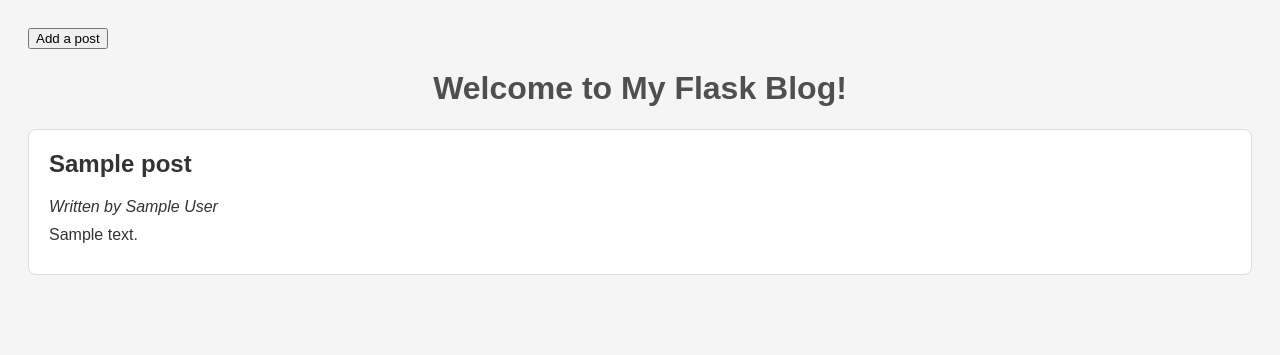
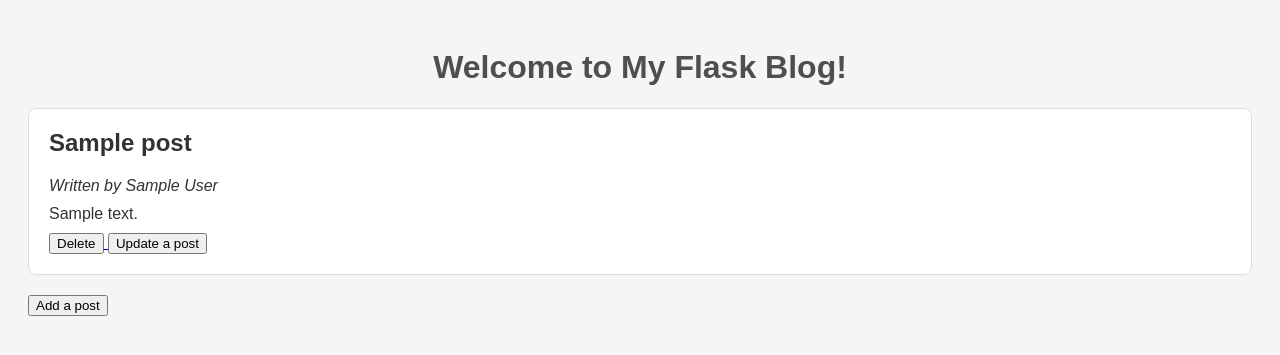
Before and after one commit to erikloos/Masterblog, a Flask app: template templates/index.html in a window 1280 px wide. Shown: the top 355 px of the page. Run offline with Flask 3, Linux system fonts and the light colour scheme; the template is opened without the code that fills it: most values are stand-ins (such as "Sample title", 1, 10 or a date in 2020).

Commit message:
Added the function to update and delete a blog post

```diff
--- a/app.py
+++ b/app.py
@@ -1,37 +1,96 @@
 from flask import Flask, render_template, request, redirect, url_for
 import json
+import os
 
 app = Flask(__name__)
 
-def load_posts(file_path:str):
+def load_posts():
     """Loads JSON file"""
-    with open(file_path, "r") as handle:
-        return json.load(handle)
+    try:
+        with open("data/blog_posts.json", "r") as handle:
+            return json.load(handle)
+    except (json.JSONDecodeError, FileNotFoundError):
+        return []
 
+
+def save_posts(blog_posts):
+    """Save JSON file"""
+    os.makedirs("data", exist_ok=True)
+    with open("data/blog_posts.json", "w") as handle:
+        json.dump(blog_posts, handle)
 
 @app.route('/')
 def index():
-    blog_posts = load_posts("data/blog_posts.json")
+    blog_posts = load_posts()
     return render_template('index.html', blog_posts=blog_posts)
 
 
 @app.route('/add', methods= ['GET', 'POST'])
 def add():
+    new_post = {}
     if request.method == 'POST':
-        blog_posts = load_posts("data/blog_posts.json")
-        new_post = {}
+        blog_posts = load_posts()
+        if len(blog_posts) == 0:
+            new_post["id"] = 1
+        else:
+            new_post["id"] = max(post["id"] for post in blog_posts) + 1
 
-        new_post["id"] = len(blog_posts) + 1
         new_post["author"] = request.form["author"]
         new_post["title"] = request.form["title"]
         new_post["content"] = request.form["content"]
         blog_posts.append(new_post)
 
-        with open("data/blog_posts.json", "w") as handle:
-            json.dump(blog_posts, handle)
+        save_posts(blog_posts)
+        return redirect(url_for('index'))
 
+    return render_template('add.html')
+
+
+@app.route('/delete/<int:post_id>')
+def delete(post_id):
+    # Find the post with the post_id and remove it from the list
+    blog_posts = load_posts()
+    new_blog_posts = [post for post in blog_posts if post['id'] != post_id]
+
+    save_posts(new_blog_posts)
+
+    return redirect(url_for('index'))
+
+
+@app.route('/update/<int:post_id>', methods=['GET', 'POST'])
+def update(post_id):
+    blog_posts = load_posts()
+    post = fetch_post_by_id(blog_posts, post_id)
+    if post is None:
+        # Post not found
+        return "Post not found", 404
+
+    if request.method == 'POST':
+        updated_post = {
+        "id": post_id,
+        "author": request.form["author"],
+        "title": request.form["title"],
+        "content": request.form["content"]
+        }
+
+        new_blog_posts = []
+        for post in blog_posts:
+            if post_id == post['id']:
+                new_blog_posts.append(updated_post)
+            else:
+                new_blog_posts.append(post)
+
+        save_posts(new_blog_posts)
         return redirect(url_for('index'))
-    return render_template('add.html')
+
+    return render_template('update.html', post=post)
+
+
+def fetch_post_by_id(blog_posts, post_id):
+    for post in blog_posts:
+        if post_id == post['id']:
+            return post
+    return None
 
 
 if __name__ == '__main__':
--- a/data/blog_posts.json
+++ b/data/blog_posts.json
@@ -1 +1 @@
-[{"id": 1, "author": "John Doe", "title": "First Post", "content": "This is my first post."}, {"id": 2, "author": "Jane Doe", "title": "Second Post", "content": "This is another post."}, {"id": 3, "author": "Erik", "title": "My first Post", "content": "This is my first post!"}]
+[{"id": 1, "author": "John Doe", "title": "First Post", "content": "This is my first post."}, {"id": 2, "author": "Jane Doe", "title": "Second Post", "content": "I updated this post!"}]
--- a/templates/index.html
+++ b/templates/index.html
@@ -7,16 +7,22 @@
     <link rel="stylesheet" href="{{ url_for('static', filename='style.css') }}">
 </head>
 <body>
-    <a href="/add">
-        <button>Add a post</button>
-    </a>
     <h1>Welcome to My Flask Blog!</h1>
     {% for post in blog_posts %}
     <div class="post">
         <h2>{{post['title']}}</h2>
         <p><em>Written by {{post['author']}}</em></p>
         <p>{{post['content']}}</p>
+        <a href="/delete/{{post['id']}}">
+       <button>Delete</button>
+        </a>
+        <a href="/update/{{post['id']}}">
+       <button> Update a post</button>
+        </a>
     </div>
     {% endfor %}
+    <a href="/add">
+        <button>Add a post</button>
+    </a>
 </body>
 </html>
```
Also changed, not shown: templates/update.html (added, +21 -0 lines).
